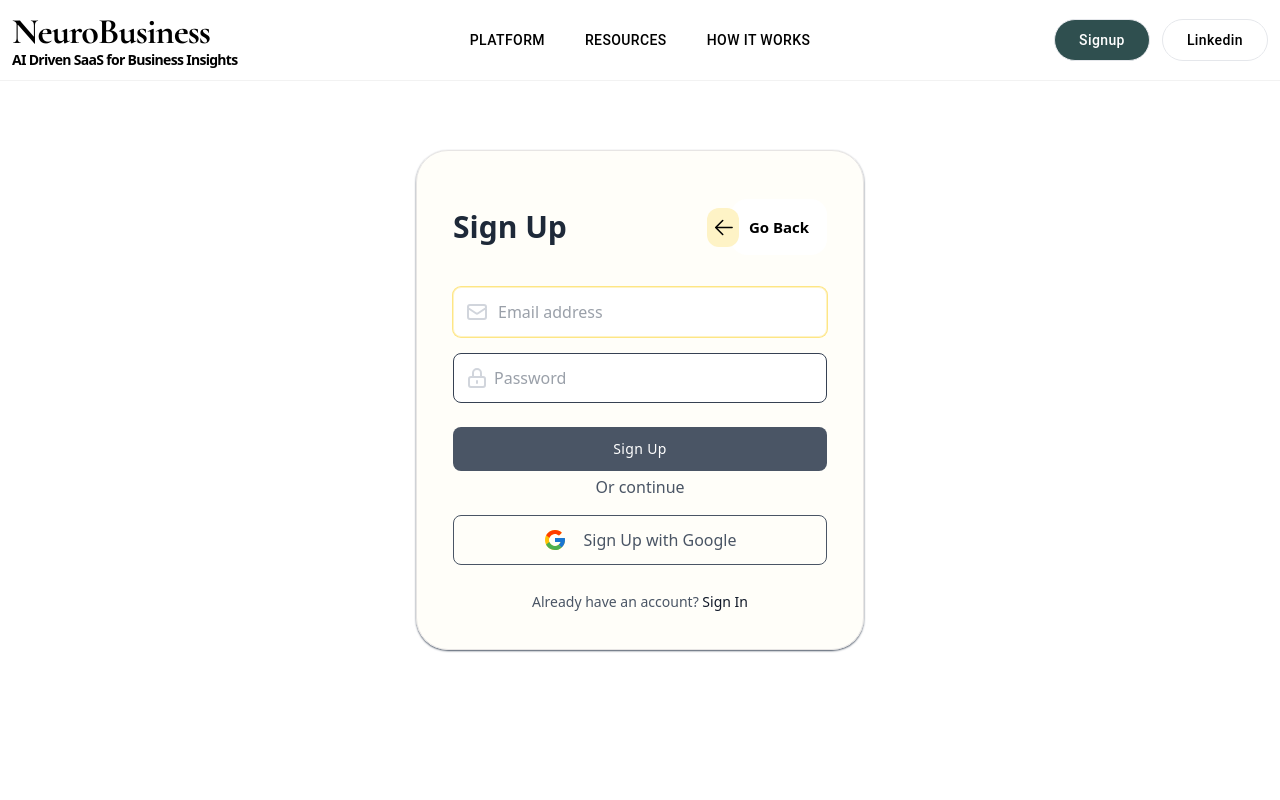
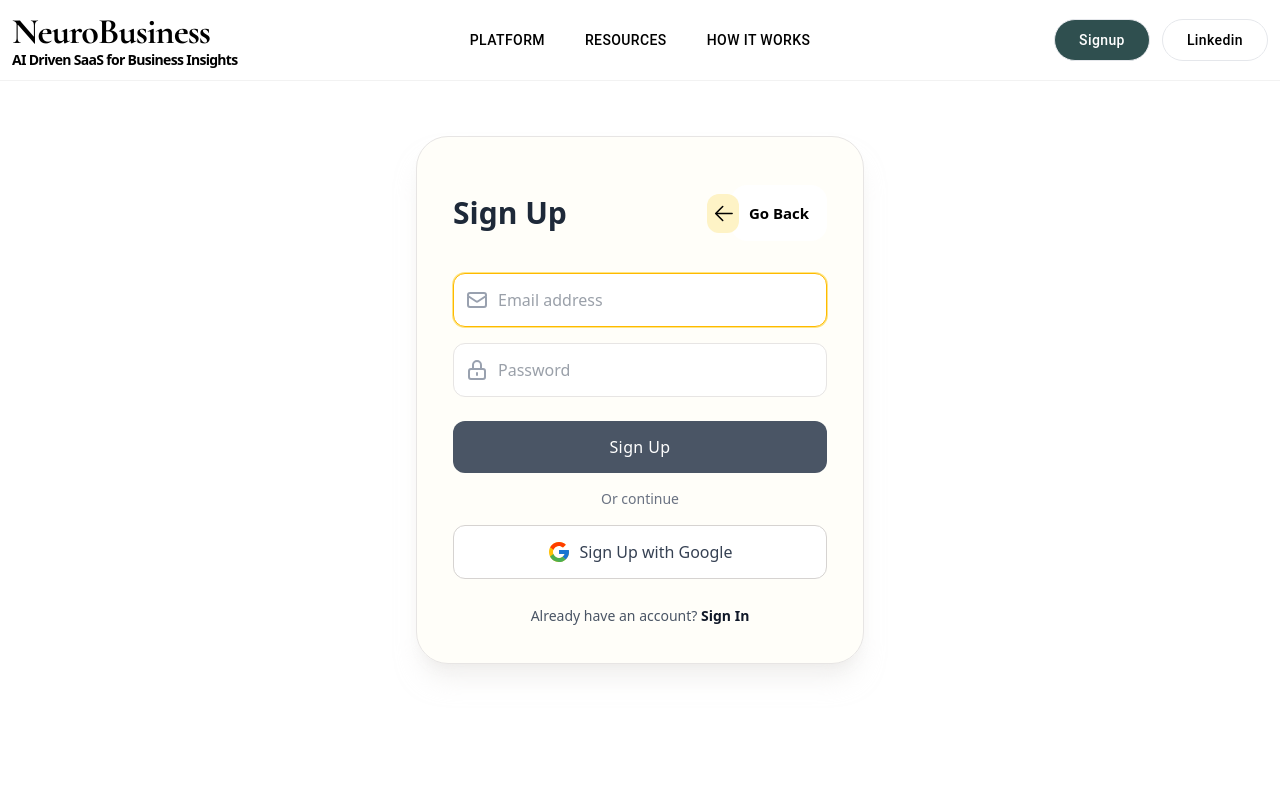
Before and after one commit to Kartik-369/Neuro_Business, a React (Vite) app in the folder frontend/: page /signup in a window 1280 px wide. Shown: the top 800 px of the page. Built offline with nearby package versions, Linux system fonts and the light colour scheme; a web font is replaced by a local one.

Commit message:
improved ui and go back button

```diff
--- a/frontend/src/Pages/SignUp.jsx
+++ b/frontend/src/Pages/SignUp.jsx
@@ -1,5 +1,5 @@
 import { useNavigate, Link } from "react-router-dom";
-import { useState } from "react";
+import { useState, useEffect } from "react";
 import { useGoogleLogin } from "@react-oauth/google";
 
 function SignUp(){
@@ -7,6 +7,13 @@ function SignUp(){
   const [email, setEmail] = useState("");
   const [password, setPassword] = useState("");
   const navigate = useNavigate();
+  useEffect(()=>{
+    const token = localStorage.getItem('token');
+    if (token) {
+      navigate('/');
+    }
+  },[]);
+
   const manageAuth=async()=>{
       if (!email || !password) {
         alert("Please fill in the details");
@@ -81,13 +88,13 @@ function SignUp(){
   return (<>
 
     <section className="bg-white ">
-      <div className="container  flex items-center justify-center min-h-screen px-6 mx-auto">
+      <div className="container flex items-center justify-center min-h-[100dvh] px-4 sm:px-6 py-8 mx-auto w-full">
 
-          <form className="w-full shadow-xs shadow-gray-600 border border-stone-200 bg-amber-50/30 p-9 rounded-4xl max-w-md">
-            <div className="flex flex-row justify-between items-center mt-3">
-              <h1 className=" text-2xl font-semibold text-gray-800 capitalize sm:text-3xl">{Login?'Sign In':'Sign Up'}</h1>
-                <div className="flex justify-center items-center text-2xl">
-                  <Link to='/'><button className="bg-white text-center w-24 rounded-2xl h-14 relative text-black text-[15px] font-semibold group" type="button">Go Back
+          <form className="w-full shadow-xl shadow-stone-200/50 border border-stone-200 bg-amber-50/30 p-5 sm:p-7 md:p-9 rounded-2xl sm:rounded-4xl max-w-md">
+            <div className="flex flex-wrap justify-between items-center gap-4 mt-3">
+              <h1 className="text-2xl sm:text-3xl font-semibold text-gray-800 capitalize">{Login?'Sign In':'Sign Up'}</h1>
+                <div className="flex justify-center items-center">
+                  <button onClick={()=>navigate(-1)} className="bg-white text-center w-24 rounded-2xl h-14 relative text-black text-[15px] font-semibold group" type="button">Go Back
                   <div className="bg-amber-100 rounded-xl h-[39px] w-1/3 flex items-center justify-center absolute -left-6 top-[9px] group-hover:w-[120px] group-active:w-[120px] z-10 duration-300">
                     <svg
                           xmlns="http://www.w3.org/2000/svg"
@@ -107,50 +114,49 @@ function SignUp(){
                       </div>
                       <p className="translate-x-0"></p>
                   </button>
-                      </Link>
                 </div>
             </div>
 
-              <div className="relative flex items-center mt-8">
-                  <span className="absolute">
-                      <svg xmlns="http://www.w3.org/2000/svg" className="w-6 h-6 mx-3 text-gray-300 " fill="none" viewBox="0 0 24 24" stroke="currentColor" stroke-width="2">
+              <div className="relative flex items-center mt-6 sm:mt-8">
+                  <span className="absolute left-3 flex items-center justify-center">
+                      <svg xmlns="http://www.w3.org/2000/svg" className="w-5 h-5 sm:w-6 sm:h-6 text-gray-400" fill="none" viewBox="0 0 24 24" stroke="currentColor" stroke-width="2">
                           <path stroke-linecap="round" stroke-linejoin="round" d="M3 8l7.89 5.26a2 2 0 002.22 0L21 8M5 19h14a2 2 0 002-2V7a2 2 0 00-2-2H5a2 2 0 00-2 2v10a2 2 0 002 2z" />
                       </svg>
                   </span>
 
-            <input type="email" value={email} onChange={(e) => { setEmail(e.target.value) }} autoCapitalize="true" autoFocus='true' className=" duration-400 block w-full py-3 text-gray-700 bg-white border rounded-lg px-11 focus:border-amber-100  focus:ring-amber-200 focus:outline-none focus:ring focus:ring-opacity-40" placeholder="Email address"></input>
+            <input type="email" value={email} onChange={(e) => { setEmail(e.target.value) }} autoCapitalize="true" autoFocus='true' className="block w-full py-3 sm:py-3.5 pl-10 sm:pl-11 pr-4 text-sm sm:text-base text-gray-700 bg-white border border-stone-200 rounded-xl focus:border-amber-400 focus:ring-amber-200 focus:outline-none focus:ring focus:ring-opacity-40 transition-all" placeholder="Email address"></input>
               </div>
 
               <div className="relative flex items-center mt-4">
-                  <span className="absolute">
-                      <svg xmlns="http://www.w3.org/2000/svg" className="w-6 h-6 mx-3 text-gray-300 " fill="none" viewBox="0 0 24 24" stroke="currentColor" stroke-width="2">
+                  <span className="absolute left-3 flex items-center justify-center">
+                      <svg xmlns="http://www.w3.org/2000/svg" className="w-5 h-5 sm:w-6 sm:h-6 text-gray-400" fill="none" viewBox="0 0 24 24" stroke="currentColor" stroke-width="2">
                           <path stroke-linecap="round" stroke-linejoin="round" d="M12 15v2m-6 4h12a2 2 0 002-2v-6a2 2 0 00-2-2H6a2 2 0 00-2 2v6a2 2 0 002 2zm10-10V7a4 4 0 00-8 0v4h8z" />
                       </svg>
                   </span>
 
-            <input type="password" value={password} onChange={(e) => { setPassword(e.target.value) }} className="duration-400 block w-full px-10 py-3 text-gray-700 bg-white border rounded-lg  focus:border-amber-100  focus:ring-amber-200 focus:outline-none focus:ring focus:ring-opacity-40" placeholder="Password"/>
+            <input type="password" value={password} onChange={(e) => { setPassword(e.target.value) }} className="block w-full py-3 sm:py-3.5 pl-10 sm:pl-11 pr-4 text-sm sm:text-base text-gray-700 bg-white border border-stone-200 rounded-xl focus:border-amber-400 focus:ring-amber-200 focus:outline-none focus:ring focus:ring-opacity-40 transition-all" placeholder="Password"/>
               </div>
 
-              <div className="mt-6">
-                  <button onClick={manageAuth} type="button" className="w-full block text-center px-6 py-3 text-sm font-medium tracking-wide text-white capitalize transition-colors duration-300 transform bg-gray-600 rounded-lg hover:bg-emerald-600 focus:outline-none focus:ring focus:ring-green-300 focus:ring-opacity-50">
+              <div className="mt-6 flex flex-col gap-3 sm:gap-4">
+                  <button onClick={manageAuth} type="button" className="w-full py-3 sm:py-3.5 text-sm sm:text-base font-medium tracking-wide text-white capitalize transition-all duration-300 transform bg-gray-600 rounded-xl hover:bg-emerald-600 focus:outline-none focus:ring-4 focus:ring-emerald-300 focus:ring-opacity-50 active:scale-[0.98]">
                       {Login?'Sign In':'Sign Up'}
                   </button>
-                  {Login && <Link to='/forgot'><button className="w-fit"><p className="mt-2 text-sm underline inline-block text-center">forgot password?</p></button></Link>}
-                  <p className="mt-1 text-center text-gray-600 ">{Login?'or':'Or continue'}</p>
+                  {Login && <Link to='/forgot' className="w-fit mx-auto"><button className="w-fit" type="button"><p className="text-sm underline text-gray-600 hover:text-gray-900 transition-colors">forgot password?</p></button></Link>}
+                  <p className="text-center text-sm text-gray-500">{Login?'or':'Or continue'}</p>
 
-                  <button type="button" onClick={() => loginWithGoogle()} className="w-full hover:text-black active:text-black flex items-center justify-center px-6 py-3 mt-4 text-gray-600 transition-colors duration-300 transform border rounded-lg hover:bg-amber-100">
-                    <svg className="w-6 h-6 mx-2" viewBox="0 0 40 40">
+                  <button type="button" onClick={() => loginWithGoogle()} className="w-full flex items-center justify-center gap-2 py-3 sm:py-3.5 text-sm sm:text-base font-medium text-gray-700 transition-all duration-300 transform bg-white border border-stone-300 rounded-xl hover:bg-amber-50 active:scale-[0.98]">
+                    <svg className="w-5 h-5 sm:w-6 sm:h-6" viewBox="0 0 40 40">
                       <path d="M36.3425 16.7358H35V16.6667H20V23.3333H29.4192C28.045 27.2142 24.3525 30 20 30C14.4775 30 10 25.5225 10 20C10 14.4775 14.4775 9.99999 20 9.99999C22.5492 9.99999 24.8683 10.9617 26.6342 12.5325L31.3483 7.81833C28.3717 5.04416 24.39 3.33333 20 3.33333C10.7958 3.33333 3.33335 10.7958 3.33335 20C3.33335 29.2042 10.7958 36.6667 20 36.6667C29.2042 36.6667 36.6667 29.2042 36.6667 20C36.6667 18.8825 36.5517 17.7917 36.3425 16.7358Z" fill="#FFC107" />
                       <path d="M5.25497 12.2425L10.7308 16.2583C12.2125 12.59 15.8008 9.99999 20 9.99999C22.5491 9.99999 24.8683 10.9617 26.6341 12.5325L31.3483 7.81833C28.3716 5.04416 24.39 3.33333 20 3.33333C13.5983 3.33333 8.04663 6.94749 5.25497 12.2425Z" fill="#FF3D00" />
                       <path d="M20 36.6667C24.305 36.6667 28.2167 35.0192 31.1742 32.34L26.0159 27.975C24.3425 29.2425 22.2625 30 20 30C15.665 30 11.9842 27.2359 10.5975 23.3784L5.16254 27.5659C7.92087 32.9634 13.5225 36.6667 20 36.6667Z" fill="#4CAF50" />
                       <path d="M36.3425 16.7358H35V16.6667H20V23.3333H29.4192C28.7592 25.1975 27.56 26.805 26.0133 27.9758C26.0142 27.975 26.015 27.975 26.0158 27.9742L31.1742 32.3392C30.8092 32.6708 36.6667 28.3333 36.6667 20C36.6667 18.8825 36.5517 17.7917 36.3425 16.7358Z" fill="#1976D2" />
                     </svg>
-                    <span className="mx-2 block">{Login ? 'Sign In' : 'Sign Up'} with Google</span>
+                    <span className="block">{Login ? 'Sign In' : 'Sign Up'} with Google</span>
                   </button>
 
-                  <div className="mt-6 text-center ">
-              <a className="text-sm text-gray-600 hover:underline" onClick={() => { isLogin(!Login)}}>
-                        {Login?'Create an account:':'Already have an account?'}<span className="text-gray-900">{Login?' Sign Up':' Sign In'}</span>
+                  <div className="mt-2 text-center ">
+              <a className="text-sm text-gray-600 hover:underline cursor-pointer" onClick={() => { isLogin(!Login)}}>
+                        {Login?'Create an account:':'Already have an account?'}<span className="text-gray-900 font-semibold">{Login?' Sign Up':' Sign In'}</span>
                       </a>
                   </div>
               </div>
```
